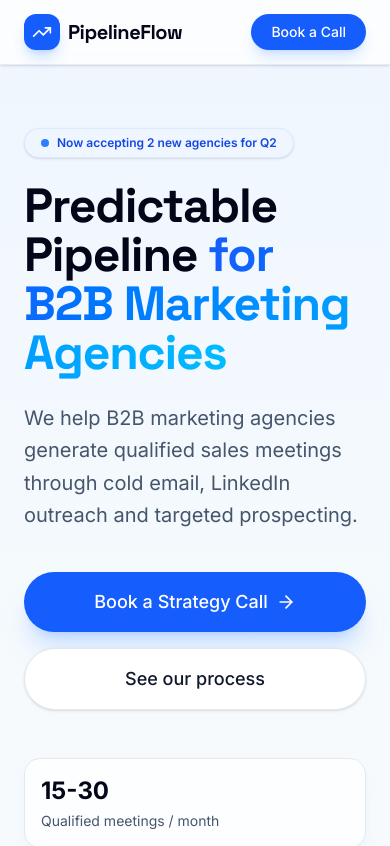
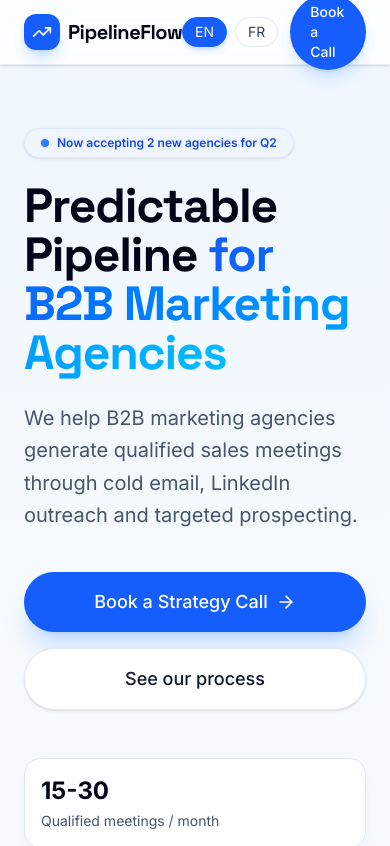
Before and after one commit to anasamskal13-design/pipelineflow, a React (Vite) app: page / in a window 390 px wide. Shown: the top 846 px of the page. Built offline with nearby package versions, Linux system fonts and the light colour scheme.

Commit message:
update website design and UI improvementsPart5

```diff
--- a/src/App.tsx
+++ b/src/App.tsx
@@ -296,7 +296,7 @@
         </div>
 
         <div className="flex items-center gap-3">
-          <div className="hidden sm:flex items-center gap-2 text-sm">
+          <div className="flex items-center gap-2 text-sm">
             <button
               onClick={() => setLanguage('en')}
               className={`px-3 py-1 rounded-full border transition-all ${
```
